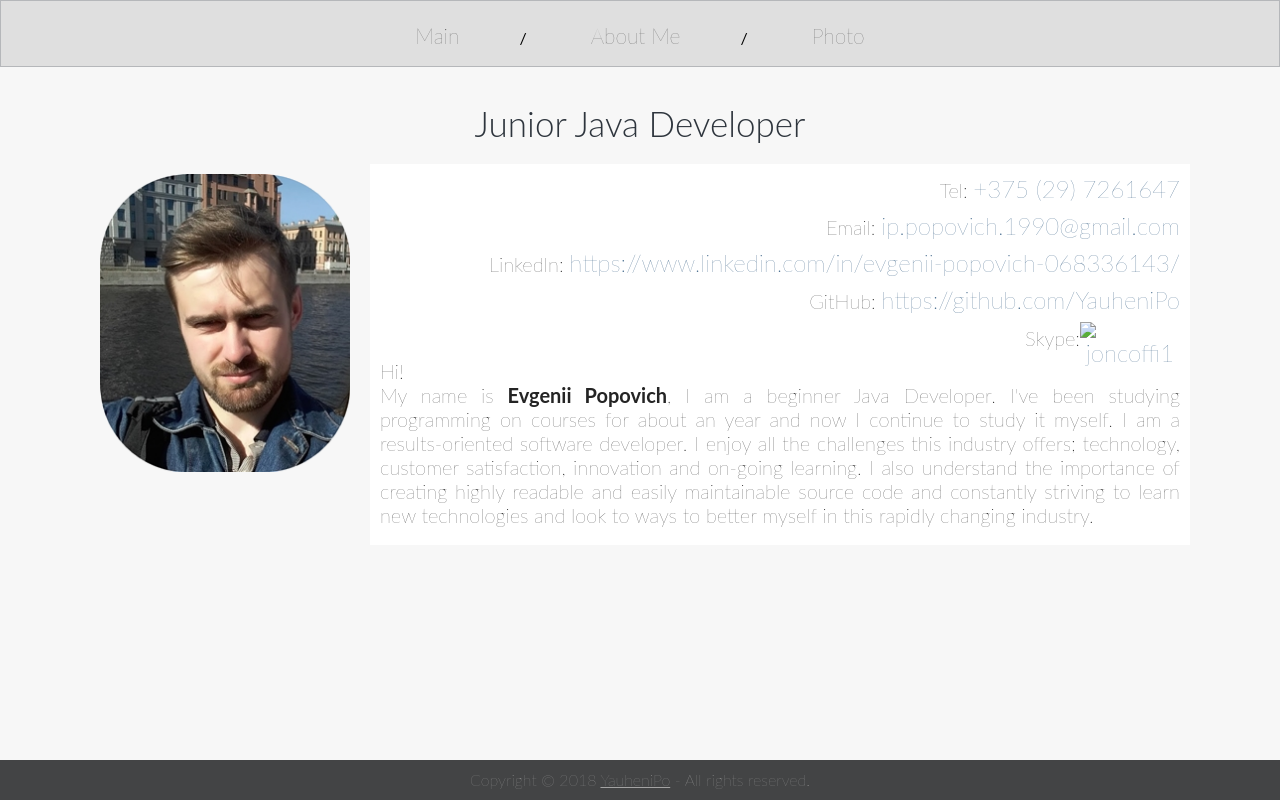
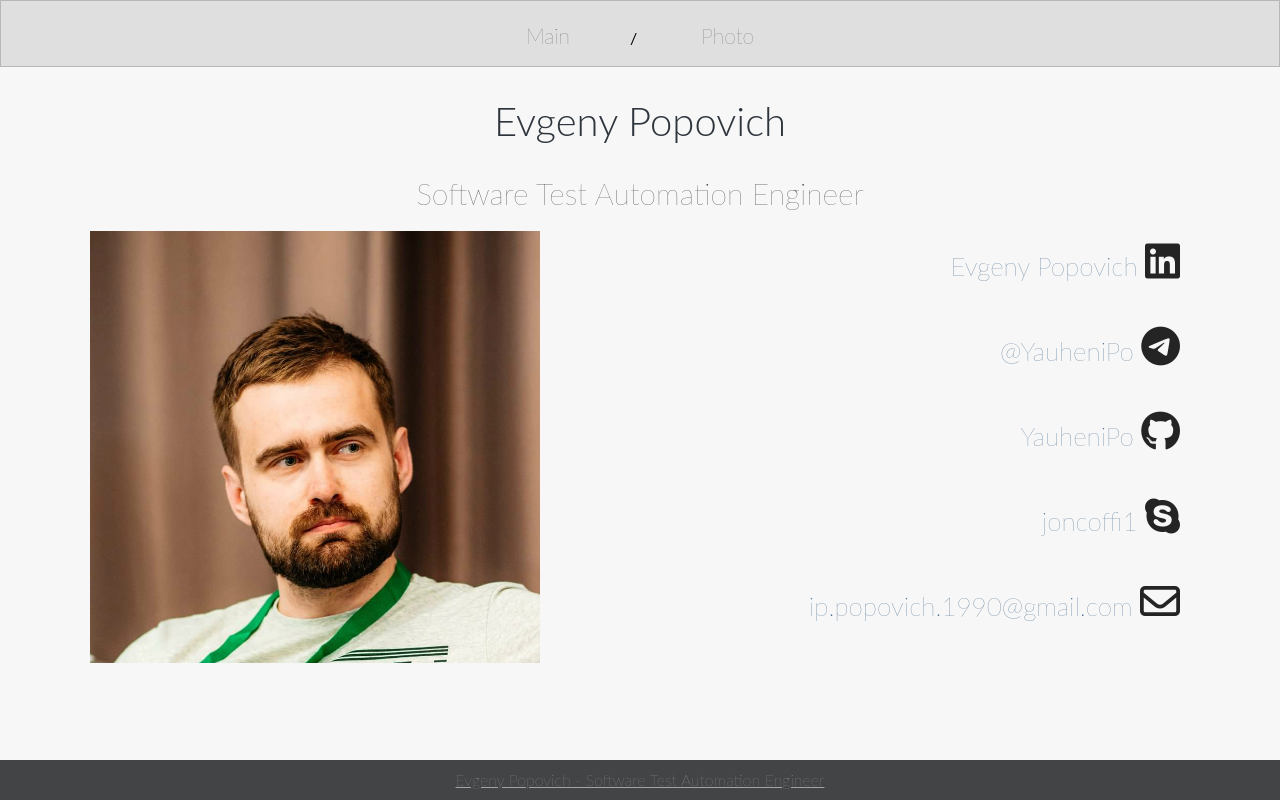
Before and after one commit to YauheniPo/YauheniPo.github.io, a PHP site: page / in a window 1280 px wide. Run offline with PHP 8.4, Linux system fonts and the light colour scheme; some libraries are stand-ins or nearby versions.

Commit message:
Updated pages

```diff
--- a/css/style.css
+++ b/css/style.css
@@ -46,6 +46,7 @@ body {
 
 #contacts {
     text-align: right;
+/*    text-align: center;*/
 }
 
 #mail {
@@ -72,15 +73,25 @@ body {
     min-width: 1200px;
     text-align: center;
     color: #2e353d;
-    font-size: 35px;
+    font-size: 40px;
     font-weight: 300;
-    margin-top: 35px;
+    margin-top: 30px;
+    margin-bottom: 20px;
+}
+
+#content h2 {
+    min-width: 1200px;
+    text-align: center;
+    color: #2e353d;
+    font-size: 30px;
+    font-weight: 250;
+    margin-top: 30px;
     margin-bottom: 20px;
 }
 
 #avatar {
-    width: 250px;
-	padding: 10px;
+    width: 450px;
+/*	padding: 10px;*/
 }
 
 #knowledge {
@@ -98,23 +109,24 @@ body {
 }
 
 #content #box_text {
-    width: 800px;
-    background-color: #ffffff;
+    width: 630px;
+/*    background-color: #ffffff;*/
     float: right;
     padding: 10px 10px 10px 10px;
     margin-bottom:10px;
+
 }
 
-#content #box_text p {
+#content #box_text i {
     color: #242424;
-    font-size: 20px;
+    font-size: 40px;
     font-weight: 100;
-    margin-bottom: 8px;
+    margin-bottom: 45px;
 }
 
-#content #box_text a  {
+#content #box_text a {
     color: #40678a;
-    font-size: 24px;
+    font-size: 26px;
     font-weight: 100;
     text-align: center;
     text-decoration: none;
--- a/index.html
+++ b/index.html
@@ -1,46 +1,56 @@
-<!DOCTYPE html>
-<!--тип документа-->
-<html>
+<!DOCTYPE html><!--тип документа-->
+<html lang="en">
 <head>
-    <meta charset='utf-8'>
-    <!--meta-работа с текстом,charset-кодировка, название кодировки</-->
-    <title>Evgenii Popovich</title>
+    <meta charset='UTF-8'><!--meta - работа с текстом, charset - кодировка, UTF-8 - название кодировки</-->
+    <title>Evgeny Popovich's Page</title>
     <link rel="stylesheet" href="css/style.css">
+    <link rel="shortcut icon" href="img/favicon.ico">
+    <script src="https://kit.fontawesome.com/8b54dace17.js"></script>
 </head>
 <body>
     <div id="wrapper">
         <div id="content">
             <div id="header">
                 <a href="index.html">Main</a>/
-                <a href="pages/about_me.html">About Me</a>/
+<!--                <a href="pages/about_me.html">About Me</a>/-->
                 <a href="pages/photo.html">Photo</a>
             </div>
             <div id="">
-                 <h1>Junior Java Developer</h1><!--заголовок первого уровня</-->
+                <h1>Evgeny Popovich</h1><!--заголовок первого уровня</-->
+            </div>
+            <div id="">
+                 <h2>Software Test Automation Engineer</h2><!--заголовок первого уровня</-->
             </div>
             <div id="center">
-                <img id="avatar" src="img/popovich.png">
-                <!-- alt-алтернативный текст, если картинка не загрузилась, src - ресурс</-->
+                <img id="avatar" src="img/popovich.png" alt="Yauheni Papovich (Evgeny Popovich / Евгений Попович)"><!-- alt-алтернативный текст, если картинка не загрузилась, src - ресурс</-->
                 <div id="box_text">
                     <div id="contacts">
-                        <p>Tel: <a href="tel:+375297261647">+375 (29) 7261647</a></p>
-                        <p>Email: <a href="mailto:ip.popovich.1990@gmail.com">ip.popovich.1990@gmail.com</a></p>
-                        <p>LinkedIn: <a href="https://www.linkedin.com/in/evgenii-popovich-068336143/" target="_blank">https://www.linkedin.com/in/evgenii-popovich-068336143/</a></p>
-                        <p>GitHub: <a href="https://github.com/YauheniPo" target="_blank">https://github.com/YauheniPo</a></p>
-                        <p>Skype:
-                            <a href="skype:joncoffi1?chat"><img alt="joncoffi1"/></a>
-                        </p>
-                    </div>
-                    <div id="mail">
-                        <p>
-                            Hi!<br> My name is <b>Evgenii Popovich</b>, I am a beginner Java Developer. I've been studying programming on courses for about an year and now I continue to study it myself. I am a results-oriented software developer. I enjoy all the challenges this industry offers; technology, customer satisfaction, innovation and on-going learning. I also understand the importance of creating highly readable and easily maintainable source code and constantly striving to learn new technologies and look to ways to better myself in this rapidly changing industry.
-                        </p>
+                          <a href="https://www.linkedin.com/in/e-popovich/">
+                               Evgeny Popovich <i class="fab fa-linkedin"></i>
+                            </a>
+                            <div></div>
+                            <a href="https://t.me/YauheniPo">
+                                @YauheniPo <i class="fab fa-telegram-plane"></i>
+                            </a>
+                            <div></div>
+
+                            <a href="https://github.com/YauheniPo">
+                                YauheniPo <i class="fab fa-github"></i>
+                            </a>
+                            <div></div>
+                            <a href="skype:joncoffi1?chat">
+                                joncoffi1 <i class="fab fa-skype"></i>
+                            </a>
+                            <div></div>
+                            <a href="mailto:ip.popovich.1990@gmail.com">
+                                ip.popovich.1990@gmail.com <i class="far fa-envelope"></i>
+                            </a>
                     </div>
                 </div>
             </div>
         </div>
         <div id="footer">
-            Copyright &copy; 2018 <a href="mailto:ip.popovich.1990@gmail.com">YauheniPo</a> - All rights reserved.
+            <a href="mailto:ip.popovich.1990@gmail.com">Evgeny Popovich - Software Test Automation Engineer</a>
         </div>
     </div>
 </body>
--- a/pages/about_me.html
+++ b/pages/about_me.html
@@ -16,7 +16,7 @@
                 <a href="photo.html">Photo</a>
             </div>
             <div id="">
-                 <h1>Junior Java Developer</h1><!--заголовок первого уровня</-->
+                 <h1>Software Test Automation Engineer</h1><!--заголовок первого уровня</-->
             </div>
             <div id="center">
                 <p><img id="knowledge" src="../img/knowledge.PNG" height="350">
@@ -74,7 +74,7 @@
             </div>
         </div>
         <div id="footer">
-            Copyright &copy; 2018 <a href="mailto:ip.popovich.1990@gmail.com">YauheniPo</a> - All rights reserved.
+            <a href="mailto:ip.popovich.1990@gmail.com">YauheniPo</a>
         </div>
     </div>
 </body>
```
Also changed, not shown: pages/photo.html (+20 -21 lines), README.md, img/favicon.ico (added), img/knowledge.PNG (deleted), img/popovich.png.
